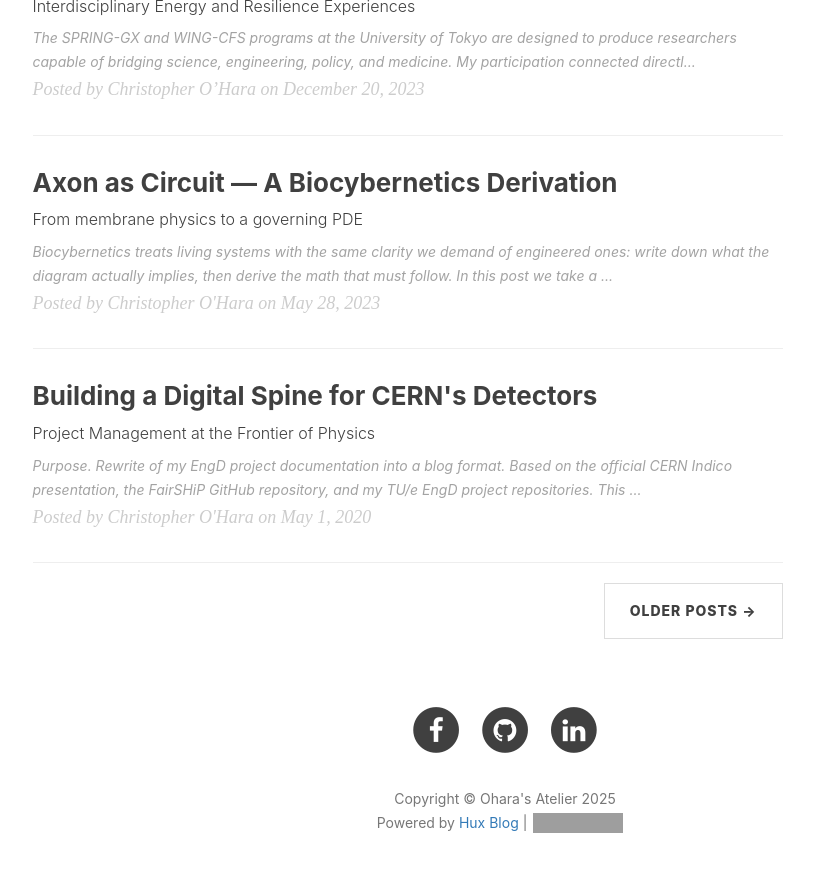
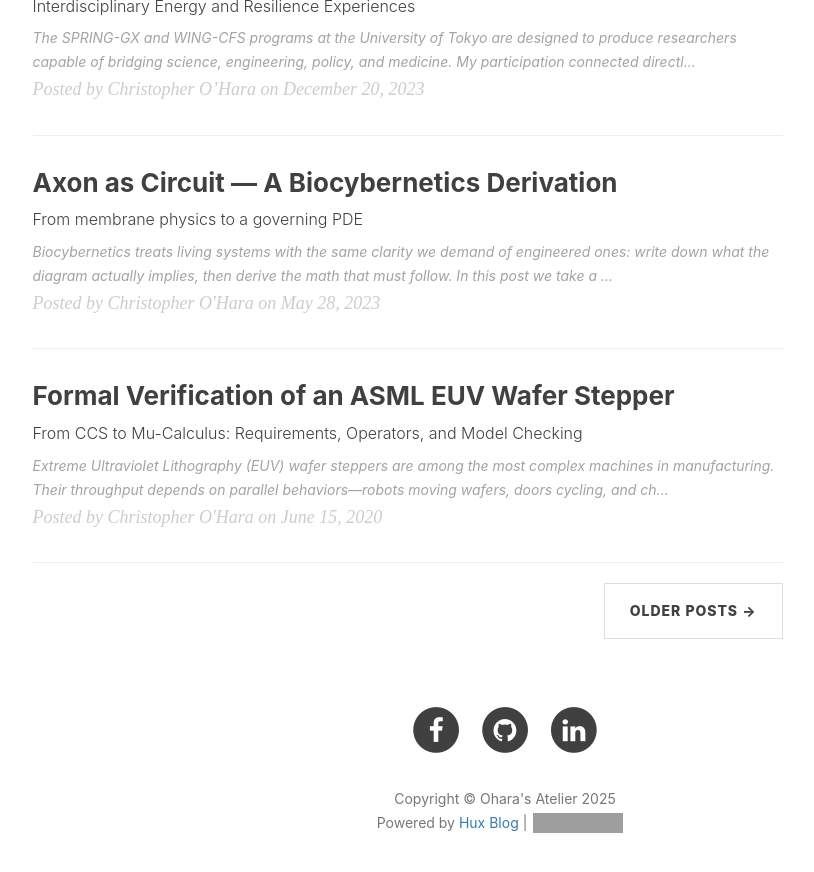
Before and after one commit to Ohara124c41/Ohara124c41.github.io, a Jekyll site: the page built from index.html, in a window 1280 px wide and 900 px high, scrolled down 2070 px. Shown: the top 872 px of the window, without its empty margins (135-949 px from the left). Built offline with Jekyll 4.4.1, drawn with Linux system fonts in a browser that asks for light colours; nearby versions of some CDN libraries; the list of posts is cut into pages by our own code; comment, search, counter and statistics services are not loaded; grey boxes are pictures that could not be loaded.

Commit message:
[refactor]

```diff
--- a/_posts/2019-02-14-MuCalc.md
+++ b/_posts/2019-02-14-MuCalc.md
@@ -1,17 +1,17 @@
 ---
 layout: post
 title: "Formal Verification of an ASML EUV Wafer Stepper"
-subtitle: "From CCS to µ-Calculus: Requirements, Operators, and Model Checking"
-author: "Christopher O’Hara"
+subtitle: "From CCS to Mu-Calculus: Requirements, Operators, and Model Checking"
+author: "Christopher O'Hara"
+date: 2020-06-15
+tags: [industrial, ASML, Formal Methods, Model Checking, Mu-Calculus, CCS, LTL, Systems]
+industrial: true
+partner_key: asml
 header-style: text
-tags:
-  - Formal Methods
-  - Model Checking
-  - µ-Calculus
-  - CCS
-  - LTL
-  - Systems
+excerpt: "Formal modeling of an ASML EUV stepper; requirements in CCS; properties in Mu-Calculus and LTL; model checking and trace analysis."
+header-img: "img/partners/asml.svg"
 ---
+
 
 Extreme Ultraviolet Lithography (EUV) wafer steppers are among the most complex machines in manufacturing. Their throughput depends on parallel behaviors—robots moving wafers, doors cycling, and chambers pumping down. But concurrency is dangerous: if a door opens under a pressure differential, catastrophic damage can result.
 
```
